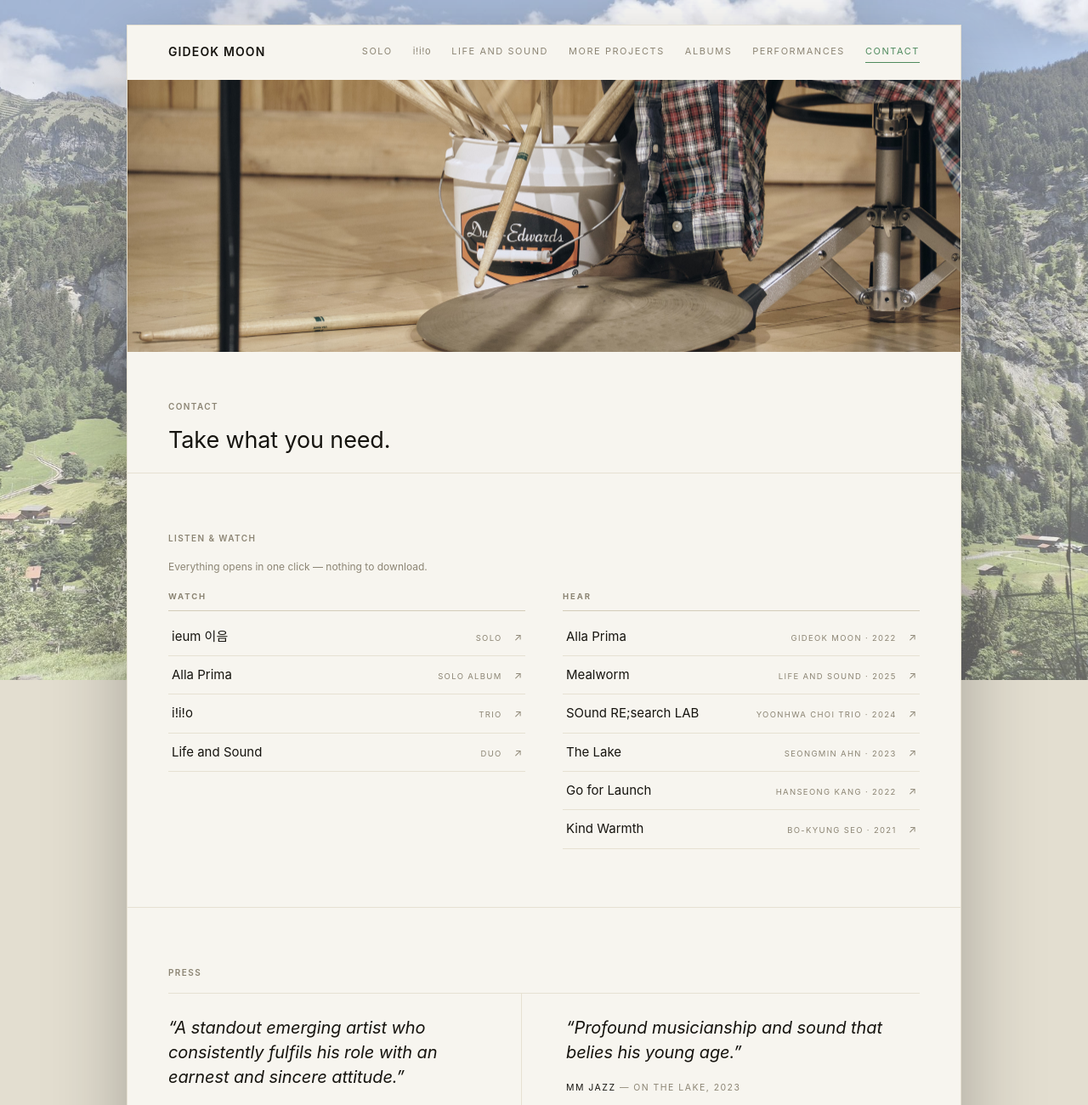
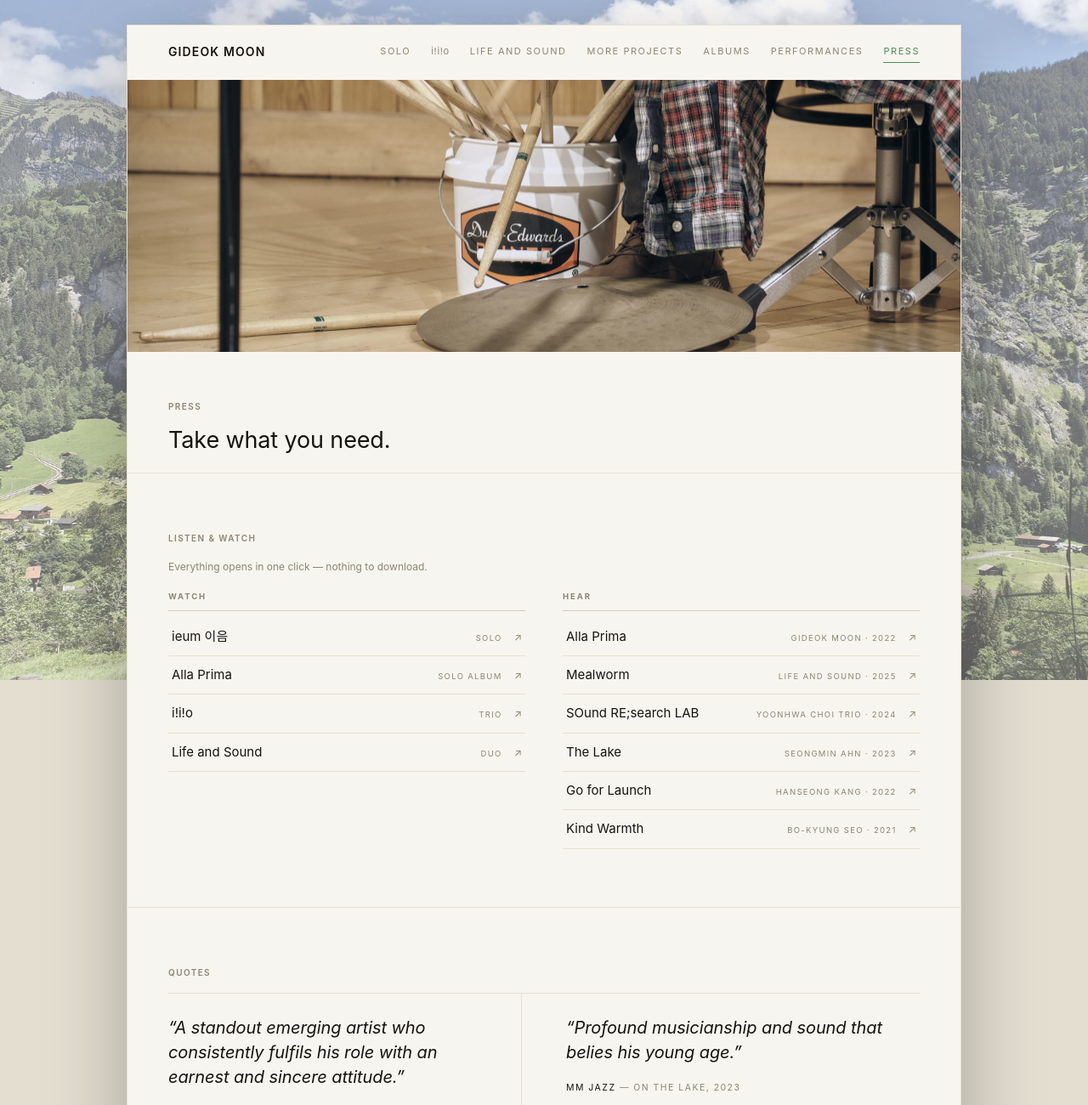
Before and after one commit to moong0312/gideokmoondrums, a plain HTML site: page epk.html in a window 1280 px wide. Shown: the top 1300 px of the page at 85% size. Drawn offline with Linux system fonts and the light colour scheme.

Commit message:
Call the press page Press
The page is bios, photographs, quotes and listening links with a booking
block at the end, and the address and phone are in every page's footer
anyway, so the nav, the page title and its heading now say Press. The
quotes section beneath is relabelled Quotes so the word is not used twice.

Co-Authored-By: Claude Opus 5.5 <noreply@anthropic.com>

```diff
--- a/epk.html
+++ b/epk.html
@@ -3,7 +3,7 @@
 <head>
 <meta charset="utf-8">
 <meta name="viewport" content="width=device-width, initial-scale=1, viewport-fit=cover">
-<title>Contact — Gideok Moon</title>
+<title>Press — Gideok Moon</title>
 <meta name="description" content="Press kit: biographies at three lengths, high-resolution photographs, press quotes and contact.">
 <meta name="theme-color" content="#f7f5ef">
 
@@ -11,7 +11,7 @@
      has to resolve inside a mail client or a chat app, not only on the site. -->
 <meta property="og:type" content="website">
 <meta property="og:url" content="https://gideokmoon.com/epk.html">
-<meta property="og:title" content="Contact — Gideok Moon">
+<meta property="og:title" content="Press — Gideok Moon">
 <meta property="og:description" content="Press kit: biographies at three lengths, high-resolution photographs, press quotes and contact.">
 <meta property="og:image" content="https://gideokmoon.com/assets/img/press/gideok-moon-03.jpg">
 <meta name="twitter:card" content="summary_large_image">
@@ -55,7 +55,7 @@
       <a href="projects.html">More projects</a>
       <a href="albums.html">Albums</a>
       <a href="performances.html">Performances</a>
-      <a href="epk.html">Contact</a>
+      <a href="epk.html">Press</a>
     </nav>
   </div>
 </header>
@@ -65,7 +65,7 @@
 
 <section class="sec sec--head">
   <div class="wrap">
-    <p class="eyebrow">Contact</p>
+    <p class="eyebrow">Press</p>
     <h1 class="sec__h">Take what you need.</h1>
   </div>
 </section>
@@ -80,7 +80,7 @@
 
 <section class="sec sec--press" id="press">
   <div class="wrap">
-    <p class="eyebrow">Press</p>
+    <p class="eyebrow">Quotes</p>
     <div class="quotes" id="quotes"></div>
   </div>
 </section>
```
Also changed, not shown: albums.html (+1 -1 lines), iio.html (+1 -1 lines), index.html (+1 -1 lines), life-and-sound.html (+1 -1 lines), performances.html (+1 -1 lines), projects.html (+1 -1 lines), solo.html (+1 -1 lines).
